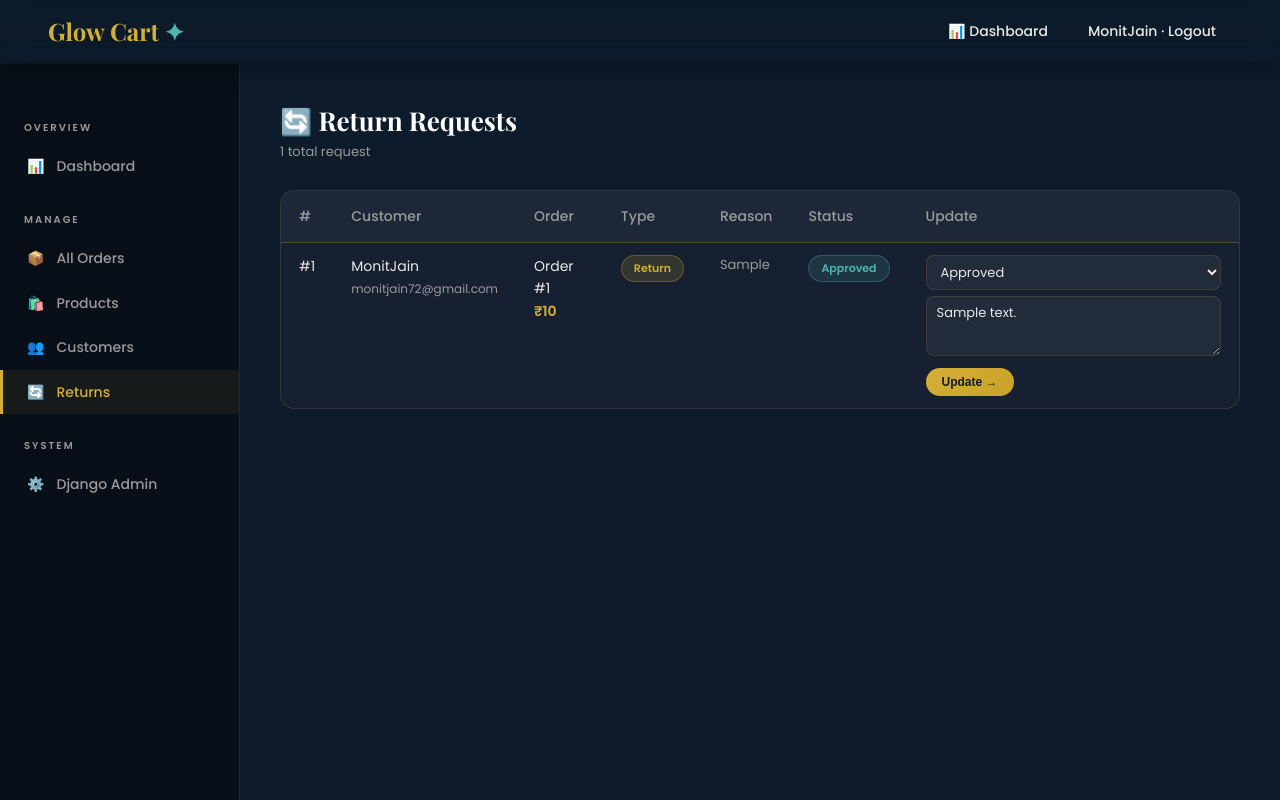
After one commit to monitjain/glow-cart, a Django app: page /dashboard/returns/ in a window 1280 px wide. The commit adds this page. Run offline with Django 5.2, Linux system fonts and the light colour scheme; a user stored in the database is signed in; data comes from the database, SQL or seed files in the repository; both versions use the stored data as it was after the commit; tables that the repository leaves empty hold one stand-in row (values such as "Sample post").

Commit message:
feat: return/exchange/replace requests + live reviews + email notifications

```diff
--- a/mysite/urls.py
+++ b/mysite/urls.py
@@ -24,6 +24,11 @@ urlpatterns = [
     path('dashboard/products/', views.manage_products, name='manage_products'),
     path('dashboard/products/<int:product_id>/delete/', views.delete_product, name='delete_product'),
     path('dashboard/customers/', views.manage_customers, name='manage_customers'),
+    path('orders/return/<int:order_id>/', views.submit_return_request, name='submit_return_request'),
+    path('dashboard/returns/', views.manage_returns, name='manage_returns'),
+    path('dashboard/returns/<int:rr_id>/status/', views.update_return_status, name='update_return_status'),
+    path('review/submit/', views.submit_review, name='submit_review'),
+    path('api/reviews/', views.reviews_api, name='reviews_api'),
     # Always serve media files (works in both dev and production)
     re_path(r'^media/(?P<path>.*)$', serve, {'document_root': settings.MEDIA_ROOT}),
 ]
--- a/store/templates/dashboard.html
+++ b/store/templates/dashboard.html
@@ -147,6 +147,7 @@
       <a href="{% url 'manage_orders' %}" class="sidebar-link"><span>📦</span> All Orders</a>
       <a href="{% url 'manage_products' %}" class="sidebar-link"><span>🛍️</span> Products</a>
       <a href="{% url 'manage_customers' %}" class="sidebar-link"><span>👥</span> Customers</a>
+      <a href="{% url 'manage_returns' %}" class="sidebar-link"><span>🔄</span> Returns</a>
 
       <div class="sidebar-label">System</div>
       <a href="/admin/" class="sidebar-link"><span>⚙️</span> Django Admin</a>
--- /dev/null
+++ b/store/templates/manage_returns.html
@@ -0,0 +1,103 @@
+{% load static %}
+<!DOCTYPE html>
+<html lang="en">
+<head>
+  <meta charset="UTF-8">
+  <meta name="viewport" content="width=device-width, initial-scale=1.0">
+  <title>Manage Returns — Glow Cart</title>
+  <link href="https://fonts.googleapis.com/css2?family=Playfair+Display:wght@600;700&family=Poppins:wght@300;400;500;600&display=swap" rel="stylesheet">
+  <link rel="stylesheet" href="{% static 'css/style.css' %}">
+  <style>
+    .dash-layout{display:flex;min-height:100vh;padding-top:64px}
+    .dash-sidebar{width:240px;flex-shrink:0;background:#080f18;border-right:1px solid var(--border);padding:32px 0;position:fixed;top:64px;left:0;bottom:0;overflow-y:auto}
+    .sidebar-label{font-size:10px;font-weight:600;color:var(--text-muted);letter-spacing:2px;text-transform:uppercase;padding:0 24px;margin:24px 0 8px}
+    .sidebar-link{display:flex;align-items:center;gap:12px;padding:11px 24px;font-size:14px;font-weight:500;color:var(--text-muted);transition:var(--transition);border-left:3px solid transparent}
+    .sidebar-link:hover,.sidebar-link.active{color:var(--gold);background:rgba(212,175,55,0.07);border-left-color:var(--gold)}
+    .dash-main{margin-left:240px;flex:1;padding:36px 40px 60px}
+    .dash-table-card{background:var(--card-bg);border:1px solid var(--border);border-radius:var(--radius);overflow:auto}
+    .dash-table{width:100%;border-collapse:collapse;font-size:14px;min-width:700px}
+    .dash-table thead th{background:rgba(255,255,255,0.03);padding:14px 18px;text-align:left;color:var(--text-muted);font-weight:500;border-bottom:1px solid var(--border)}
+    .dash-table tbody td{padding:12px 18px;color:var(--text);border-bottom:1px solid rgba(255,255,255,0.04);vertical-align:top}
+    .dash-table tbody tr:hover{background:rgba(255,255,255,0.02)}
+    .badge{display:inline-block;padding:4px 12px;border-radius:20px;font-size:11px;font-weight:600}
+    .badge-pending{background:rgba(212,175,55,0.15);color:var(--gold);border:1px solid rgba(212,175,55,0.3)}
+    .badge-approved{background:rgba(77,182,172,0.15);color:var(--teal);border:1px solid rgba(77,182,172,0.3)}
+    .badge-rejected{background:rgba(231,76,60,0.15);color:#e74c3c;border:1px solid rgba(231,76,60,0.3)}
+    .badge-completed{background:rgba(46,204,113,0.15);color:#2ecc71;border:1px solid rgba(46,204,113,0.3)}
+    select,textarea{background:rgba(255,255,255,0.05);border:1px solid var(--border);border-radius:8px;color:var(--text);font-family:'Poppins',sans-serif;font-size:13px;padding:6px 10px}
+    .update-btn{padding:7px 16px;background:linear-gradient(135deg,var(--gold),#c9a227);color:#0D1B2A;border:none;border-radius:20px;font-size:12px;font-weight:700;cursor:pointer}
+    @media(max-width:900px){.dash-sidebar{display:none}.dash-main{margin-left:0;padding:20px 16px 40px}}
+  </style>
+</head>
+<body>
+  <nav class="navbar scrolled" id="navbar">
+    <a href="/" class="logo">Glow Cart <span class="logo-star">✦</span></a>
+    <div class="nav-links">
+      <a href="/dashboard/">📊 Dashboard</a>
+      <form method="POST" action="/logout/" style="display:inline;">{% csrf_token %}
+        <button type="submit" class="logout-btn">{{ user.username }} · Logout</button>
+      </form>
+    </div>
+  </nav>
+
+  <div class="dash-layout">
+    <aside class="dash-sidebar">
+      <div class="sidebar-label">Overview</div>
+      <a href="/dashboard/" class="sidebar-link"><span>📊</span> Dashboard</a>
+      <div class="sidebar-label">Manage</div>
+      <a href="/dashboard/orders/" class="sidebar-link"><span>📦</span> All Orders</a>
+      <a href="/dashboard/products/" class="sidebar-link"><span>🛍️</span> Products</a>
+      <a href="/dashboard/customers/" class="sidebar-link"><span>👥</span> Customers</a>
+      <a href="/dashboard/returns/" class="sidebar-link active"><span>🔄</span> Returns</a>
+      <div class="sidebar-label">System</div>
+      <a href="/admin/" class="sidebar-link"><span>⚙️</span> Django Admin</a>
+    </aside>
+
+    <main class="dash-main">
+      <div style="display:flex;justify-content:space-between;align-items:center;margin-bottom:28px;">
+        <div>
+          <h2 style="font-family:'Playfair Display',serif;font-size:26px;color:#fff;">🔄 Return Requests</h2>
+          <p style="font-size:13px;color:var(--text-muted);">{{ requests|length }} total request{{ requests|length|pluralize }}</p>
+        </div>
+      </div>
+
+      <div class="dash-table-card">
+        {% if requests %}
+        <table class="dash-table">
+          <thead>
+            <tr><th>#</th><th>Customer</th><th>Order</th><th>Type</th><th>Reason</th><th>Status</th><th>Update</th></tr>
+          </thead>
+          <tbody>
+            {% for rr in requests %}
+            <tr>
+              <td>#{{ rr.id }}</td>
+              <td>{{ rr.user.username }}<br><span style="font-size:12px;color:var(--text-muted);">{{ rr.user.email }}</span></td>
+              <td>Order #{{ rr.order.id }}<br><span style="color:var(--gold);font-weight:600;">₹{{ rr.order.total }}</span></td>
+              <td><span class="badge badge-pending">{{ rr.request_type }}</span></td>
+              <td style="max-width:200px;color:var(--text-muted);font-size:13px;">{{ rr.reason }}</td>
+              <td><span class="badge badge-{{ rr.status|lower }}">{{ rr.status }}</span></td>
+              <td>
+                <form method="POST" action="{% url 'update_return_status' rr.id %}">
+                  {% csrf_token %}
+                  <select name="status" style="margin-bottom:6px;width:100%;">
+                    <option value="Pending" {% if rr.status == 'Pending' %}selected{% endif %}>Pending</option>
+                    <option value="Approved" {% if rr.status == 'Approved' %}selected{% endif %}>Approved</option>
+                    <option value="Rejected" {% if rr.status == 'Rejected' %}selected{% endif %}>Rejected</option>
+                    <option value="Completed" {% if rr.status == 'Completed' %}selected{% endif %}>Completed</option>
+                  </select>
+                  <textarea name="admin_note" placeholder="Note to customer..." style="width:100%;margin-bottom:6px;min-height:60px;">{{ rr.admin_note }}</textarea>
+                  <button type="submit" class="update-btn">Update →</button>
+                </form>
+              </td>
+            </tr>
+            {% endfor %}
+          </tbody>
+        </table>
+        {% else %}
+        <p style="text-align:center;padding:48px;color:var(--text-muted);">No return requests yet.</p>
+        {% endif %}
+      </div>
+    </main>
+  </div>
+</body>
+</html>
--- a/store/views.py
+++ b/store/views.py
@@ -9,7 +9,7 @@ from django.db.models import Sum
 from django.core.mail import send_mail
 from django.http import JsonResponse
 from django.utils import timezone
-from .models import Product, Order, SiteVisitor
+from .models import Product, Order, SiteVisitor, ReturnRequest, Review
 
 
 logger = logging.getLogger(__name__)
@@ -343,3 +343,129 @@ def manage_customers(request):
             'total_spent': Order.objects.filter(user=c).aggregate(t=Sum('total'))['t'] or 0,
         })
     return render(request, 'manage_customers.html', {'customers': customer_data})
+
+
+# ── Return / Exchange / Replace ─────────────────────────────────
+@login_required
+def submit_return_request(request, order_id):
+    order = get_object_or_404(Order, id=order_id, user=request.user)
+    if order.status != 'Delivered':
+        return redirect('orders')
+    if request.method == 'POST':
+        request_type = request.POST.get('request_type')
+        reason       = request.POST.get('reason', '').strip()
+        if request_type in ['Return', 'Exchange', 'Replace'] and reason:
+            rr = ReturnRequest.objects.create(
+                order=order, user=request.user,
+                request_type=request_type, reason=reason
+            )
+            recipient = request.user.email
+            if recipient:
+                send_return_email(rr, recipient, event='submitted')
+            return redirect('orders')
+    return render(request, 'return_request.html', {'order': order})
+
+
+@user_passes_test(lambda u: u.is_staff, login_url='/login/')
+def manage_returns(request):
+    requests = ReturnRequest.objects.select_related('order', 'user').order_by('-created_at')
+    return render(request, 'manage_returns.html', {'requests': requests})
+
+
+@user_passes_test(lambda u: u.is_staff, login_url='/login/')
+def update_return_status(request, rr_id):
+    rr = get_object_or_404(ReturnRequest, id=rr_id)
+    if request.method == 'POST':
+        new_status = request.POST.get('status')
+        admin_note = request.POST.get('admin_note', '').strip()
+        if new_status in ['Pending', 'Approved', 'Rejected', 'Completed']:
+            old_status    = rr.status
+            rr.status     = new_status
+            rr.admin_note = admin_note
+            rr.save()
+            if new_status != old_status:
+                recipient = rr.user.email
+                if recipient:
+                    send_return_email(rr, recipient, event=new_status.lower())
+    return redirect('manage_returns')
+
+
+def send_return_email(rr, recipient, event='submitted'):
+    divider = '─' * 42
+    type_label = rr.request_type
+    if event == 'submitted':
+        subject = f"🔄 {type_label} Request Received – Glow Cart (Order #{rr.order.id})"
+        body = (
+            f"Dear {rr.user.username},\n\n"
+            f"We have received your {type_label} request for Order #{rr.order.id}.\n\n"
+            f"  Request Type : {type_label}\n"
+            f"  Reason       : {rr.reason}\n"
+            f"  Status       : Pending Review\n\n"
+            f"Our team will review your request within 24-48 hours.\n\n"
+        )
+    elif event == 'approved':
+        subject = f"✅ {type_label} Request Approved – Glow Cart (Order #{rr.order.id})"
+        body = (
+            f"Dear {rr.user.username},\n\n"
+            f"Great news! Your {type_label} request has been APPROVED. 🎉\n\n"
+            f"  Order ID     : #{rr.order.id}\n"
+            f"  Request Type : {type_label}\n"
+            f"  Note         : {rr.admin_note or 'Our team will contact you shortly.'}\n\n"
+            f"Please wait for further instructions from our team.\n\n"
+        )
+    elif event == 'rejected':
+        subject = f"❌ {type_label} Request Update – Glow Cart (Order #{rr.order.id})"
+        body = (
+            f"Dear {rr.user.username},\n\n"
+            f"We regret to inform you that your {type_label} request could not be approved.\n\n"
+            f"  Order ID : #{rr.order.id}\n"
+            f"  Reason   : {rr.admin_note or 'Does not meet return policy criteria.'}\n\n"
+            f"For queries, contact us at glowcart0811@gmail.com\n\n"
+        )
+    elif event == 'completed':
+        subject = f"🎉 {type_label} Completed – Glow Cart (Order #{rr.order.id})"
+        body = (
+            f"Dear {rr.user.username},\n\n"
+            f"Your {type_label} request has been completed successfully!\n\n"
+            f"  Order ID : #{rr.order.id}\n"
+            f"  Note     : {rr.admin_note or 'Process completed.'}\n\n"
+            f"Thank you for your patience.\n\n"
+        )
+    else:
+        return
+    footer = (
+        f"{divider}\n"
+        f"Glow Cart ✨ Where Trends Light Up Your Life\n"
+        f"Support: glowcart0811@gmail.com\n"
+    )
+    try:
+        send_mail(subject=subject, message=body + footer,
+                  from_email=None, recipient_list=[recipient], fail_silently=False)
+        logger.info('Return email sent to %s event=%s', recipient, event)
+    except Exception as e:
+        logger.error('Return email failed: %s', str(e))
+
+
+# ── Reviews ──────────────────────────────────────────────────
+@login_required
+def submit_review(request):
+    if request.method == 'POST':
+        rating  = int(request.POST.get('rating', 5))
+        comment = request.POST.get('comment', '').strip()
+        if comment and 1 <= rating <= 5:
+            Review.objects.update_or_create(
+                user=request.user,
+                defaults={'rating': rating, 'comment': comment, 'is_visible': True}
+            )
+    return redirect('/')
+
+
+def reviews_api(request):
+    reviews = Review.objects.filter(is_visible=True).select_related('user').order_by('-created_at')[:10]
+    data = [{
+        'username': r.user.username,
+        'rating':   r.rating,
+        'comment':  r.comment,
+        'date':     r.created_at.strftime('%d %b %Y'),
+    } for r in reviews]
+    return JsonResponse({'reviews': data})
```
Also changed, not shown: store/models.py (+36 -0 lines), store/templates/home.html (+78 -35 lines), store/templates/orders.html (+11 -1 lines), store/templates/return_request.html (added, +45 -0 lines), db.sqlite3, store/migrations/0007_returnrequest_review.py (added).
